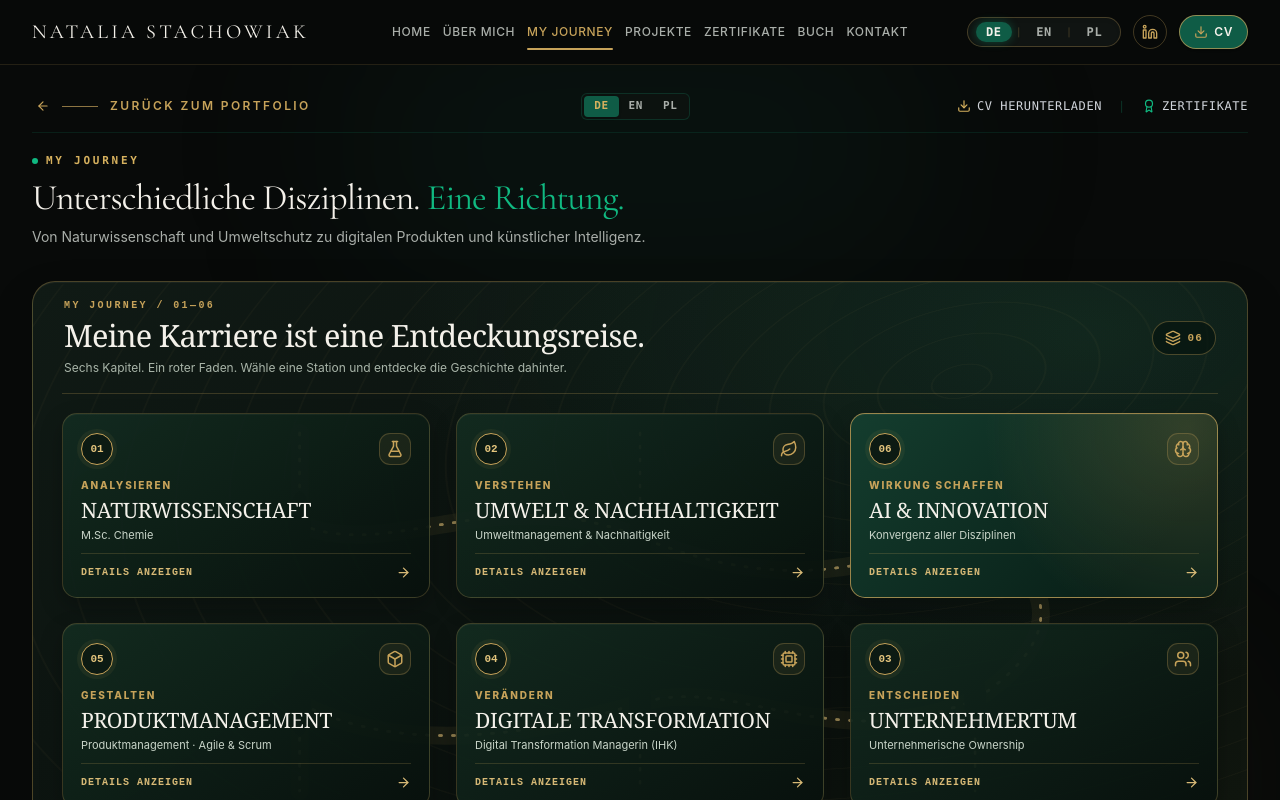
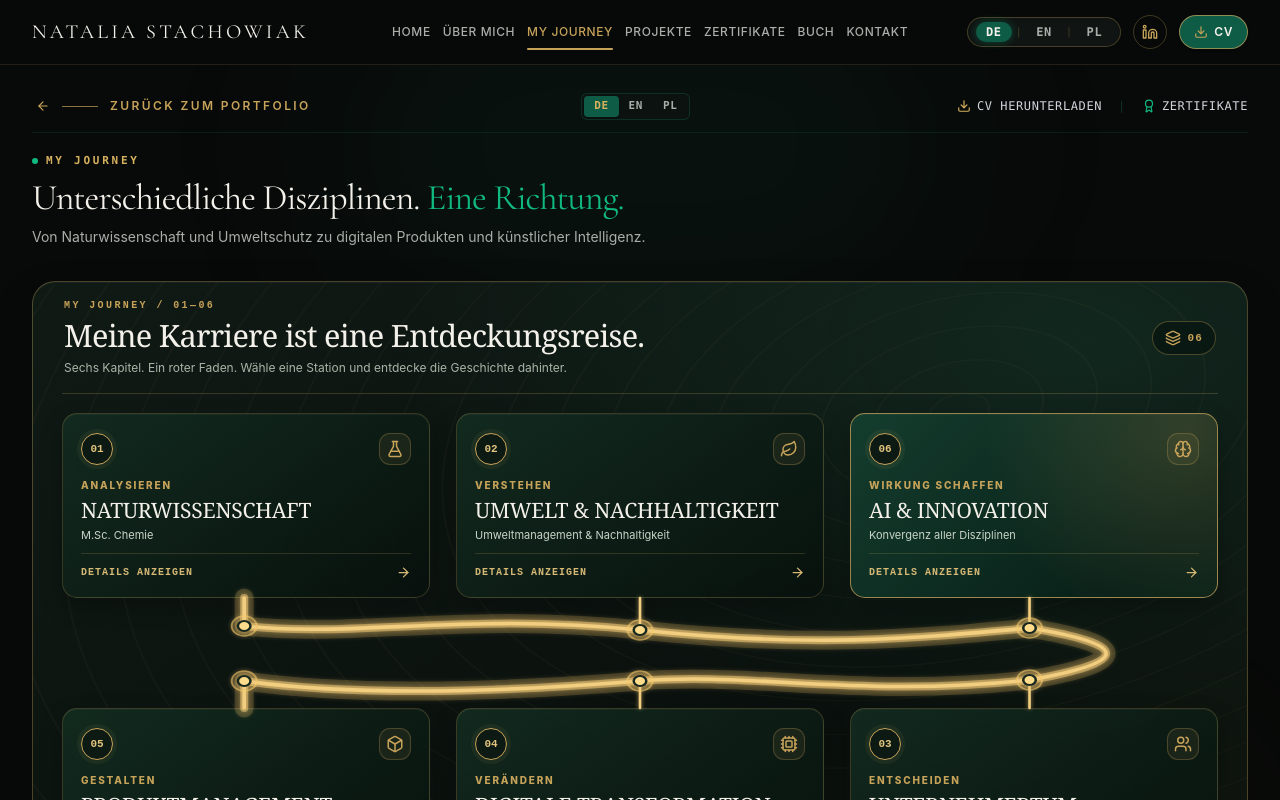
Before and after one commit to nataliastachowiak-bit/Natalia-Stachowiak, a React (Vite) app: page /journey in a window 1280 px wide. Shown: the top 800 px of the page. Built offline with nearby package versions, Linux system fonts and the light colour scheme.

Commit message:
Boost gold-route contrast and keep connections visible between journey cards

```diff
--- a/src/pages/JourneyAtlas.css
+++ b/src/pages/JourneyAtlas.css
@@ -8,10 +8,17 @@
 .journey-atlas-description {font-size:12px;line-height:1.6;color:#A9B5A9;margin-top:5px;}
 .journey-atlas-stamp {color:#C7A35A;display:flex;align-items:center;gap:7px;font:700 11px ui-monospace,monospace;letter-spacing:.1em;white-space:nowrap;border:1px solid rgba(199,163,90,.35);border-radius:999px;padding:8px 12px;background:rgba(7,20,15,.7);}
 .journey-map-stage {position:relative;z-index:1;}
-.journey-map-route {position:absolute;pointer-events:none;z-index:0;left:7%;top:20px;width:86%;height:calc(100% - 37px);overflow:visible;opacity:.76;}
-.journey-map-route path {stroke:#BEA365;stroke-width:2.5;stroke-linecap:round;stroke-dasharray:2 11;fill:none;vector-effect:non-scaling-stroke;}
-.journey-map-route .journey-route-underlay {stroke:rgba(199,163,90,.1);stroke-width:18;stroke-dasharray:none;}
-.journey-map-grid {display:grid;grid-template-columns:repeat(3,minmax(0,1fr));gap:25px 26px;position:relative;z-index:1;}
+.journey-map-grid {display:grid;grid-template-columns:repeat(3,minmax(0,1fr));column-gap:26px;row-gap:110px;position:relative;z-index:1;}
+/* Gold route lives entirely in the central corridor between rows.
+   Strong solid line + soft halo, not under the opaque cards. */
+.journey-map-route {position:absolute;pointer-events:none;z-index:2;left:0;top:calc(50% - 55px);width:100%;height:110px;overflow:visible;opacity:1;filter:drop-shadow(0 0 2px rgba(255,211,123,.65));}
+.journey-map-route path {fill:none;vector-effect:non-scaling-stroke;stroke-linecap:round;stroke-linejoin:round;}
+.journey-map-route .journey-route-underlay {stroke:rgba(227,183,95,.2);stroke-width:19;stroke-dasharray:none;}
+.journey-map-route .journey-route-glow {stroke:rgba(253,211,125,.48);stroke-width:8;stroke-dasharray:none;}
+.journey-map-route .journey-route-main {stroke:#F1CE80;stroke-width:3.6;stroke-dasharray:none;}
+.journey-map-route .journey-route-branches {stroke:#F1CE80;stroke-width:2.6;stroke-dasharray:none;}
+.journey-route-pin {fill:#FFDC8C;stroke:#19281F;stroke-width:2;}
+.journey-route-halo {fill:rgba(247,202,107,.15);stroke:rgba(247,202,107,.58);stroke-width:1.5;}
 .journey-waypoint {position:relative;min-width:0;min-height:185px;display:flex;flex-direction:column;align-items:stretch;text-align:left;padding:19px 18px 17px;background:linear-gradient(145deg,rgba(19,43,32,.95),rgba(8,17,13,.96));border:1px solid rgba(199,163,90,.25);border-radius:15px;color:#F4F1EA;cursor:pointer;box-shadow:0 9px 22px rgba(0,0,0,.25),inset 0 1px 0 rgba(255,255,255,.04);transition:border-color .22s ease,transform .22s ease,box-shadow .22s ease;}
 .journey-waypoint:hover,.journey-waypoint:focus-visible {transform:translateY(-5px);border-color:#C7A35A;box-shadow:0 17px 30px rgba(0,0,0,.4),0 0 0 1px rgba(199,163,90,.22);outline:none;}
 .journey-waypoint:nth-child(4) {grid-row:2;grid-column:3;}
@@ -34,7 +41,7 @@
 .journey-atlas-legend::before {content:'';display:block;width:24px;border-top:2px dotted #C7A35A;}
 @media (max-width:980px) {
   .journey-map-route {display:none;}
-  .journey-map-grid {grid-template-columns:repeat(2,minmax(0,1fr));gap:15px;}
+   .journey-map-grid {grid-template-columns:repeat(2,minmax(0,1fr));gap:18px;}
   .journey-waypoint:nth-child(n) {grid-column:auto;grid-row:auto;}
   .journey-waypoint {min-height:183px;}
 }
```
